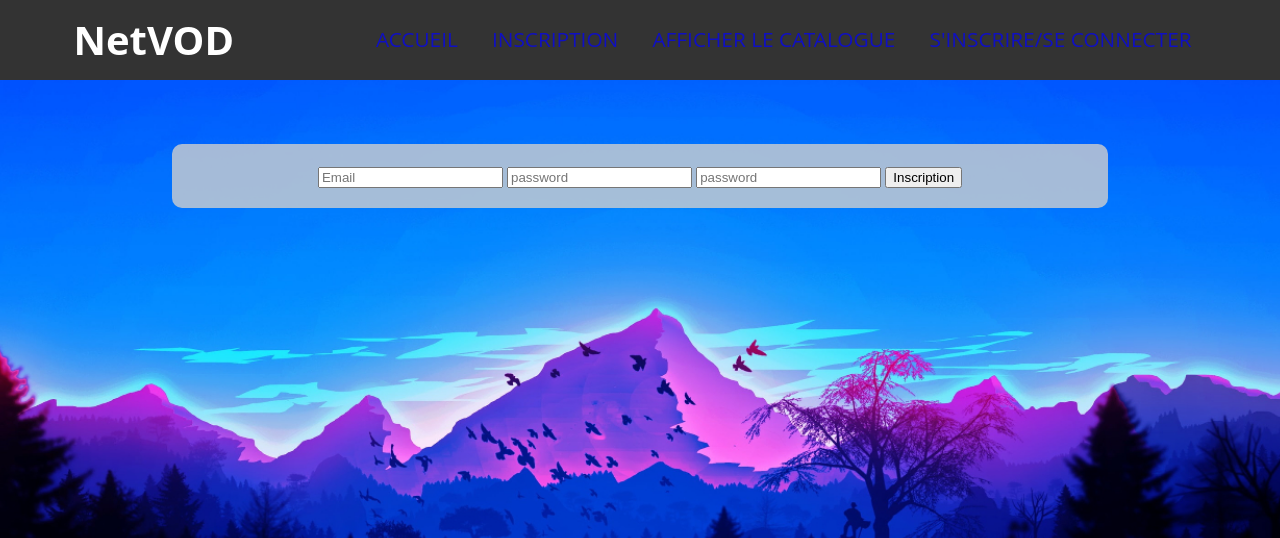
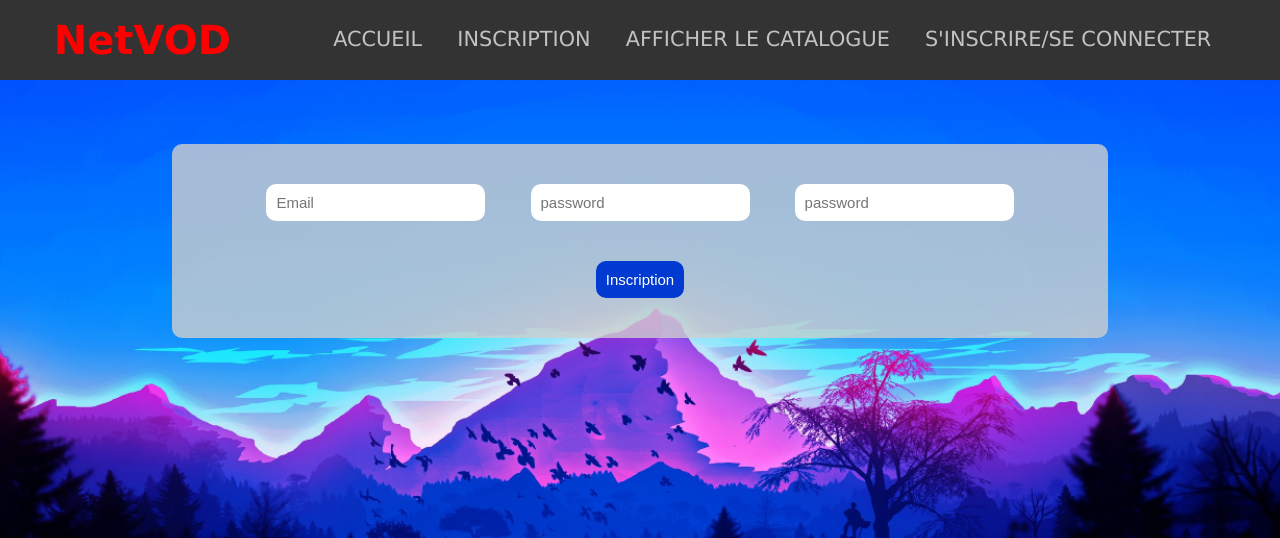
Before and after one commit to zhishengtrieu/NetVOD, a PHP site: page /index.php?action=add-user in a window 1280 px wide. Shown: the top 538 px of the page. Run offline with PHP 8.4, Linux system fonts and the light colour scheme.

Commit message:
debut de maintenance

```diff
--- a/src/classes/user/User.php
+++ b/src/classes/user/User.php
@@ -99,6 +99,8 @@ class User{
      */
     public function addSerieEnCours(Serie $serie, Episode $episode){
         ConnectionFactory::makeConnection();
+        //une video en cours est une serie non visionnee
+        if (!in_array($serie, $this->VideosVisionnees)){
             //on regarde si la serie est deja une cle de la liste
             if (!array_key_exists($serie->id, $this->VideosEnCours)){
                 $this->VideosEnCours[$serie->id] = $episode;
@@ -112,6 +114,7 @@ class User{
                     $sql = "UPDATE serie_en_cours SET episode_id = $episode->id WHERE email = '$this->email' AND serie_id = $serie->id";
                     $stmt = ConnectionFactory::$db->prepare($sql);
                     $stmt->execute();
+                }
             }
         }
     }
--- a/src/css/style.css
+++ b/src/css/style.css
@@ -1,6 +1,6 @@
 body{
     background-color: silver;
-    font-family: 'Open Sans', sans-serif;
+    font-family: Verdana, Geneva, Tahoma, sans-serif;
     font-size: 16px;
     color: #333;
     line-height: 1.5;
@@ -25,6 +25,7 @@ header h1{
     margin: 0;
     padding: 0;
     grid-column: 1;
+    color : red;
 }
 
 nav{
@@ -49,7 +50,7 @@ nav li {
 
 nav a{
     text-decoration: none;
-    color : blue;
+    color : white;
     font-size: 1.3em;
     text-decoration: none;
     line-height: 50px;
@@ -59,8 +60,7 @@ nav a{
 }
 
 nav li:hover {
-    background-color: #2339ff8e;
-    color: #FFFFFF;
+    background-color: red;
 }
 
 #content{
@@ -73,3 +73,28 @@ nav li:hover {
     padding: 20px;
     margin-top: 5%;
 }
+
+input{
+	border-radius:10px;
+	padding:10px;
+	margin:20px;
+	border:none;
+	font-size:15px;
+}
+
+input[type=button], input[type=submit], input[type=reset] {
+    cursor:pointer;
+	border-radius:10px;
+	padding:10px;
+	margin:20px;
+	background-color: #013AD1;
+	color: white;
+	border:none;
+	font-size:15px;
+}
+
+input[type=submit]:hover{
+	background-color: red;
+	box-shadow: 2px 2px 2px 1px rgba(0, 0, 0, 0.5);
+	transform:scale(1.1,1.1);
+}
```
Also changed, not shown: src/classes/action/SigninAction.php (+7 -7 lines), 1 other file. Lines whose indentation alone changed are shown as unchanged.
